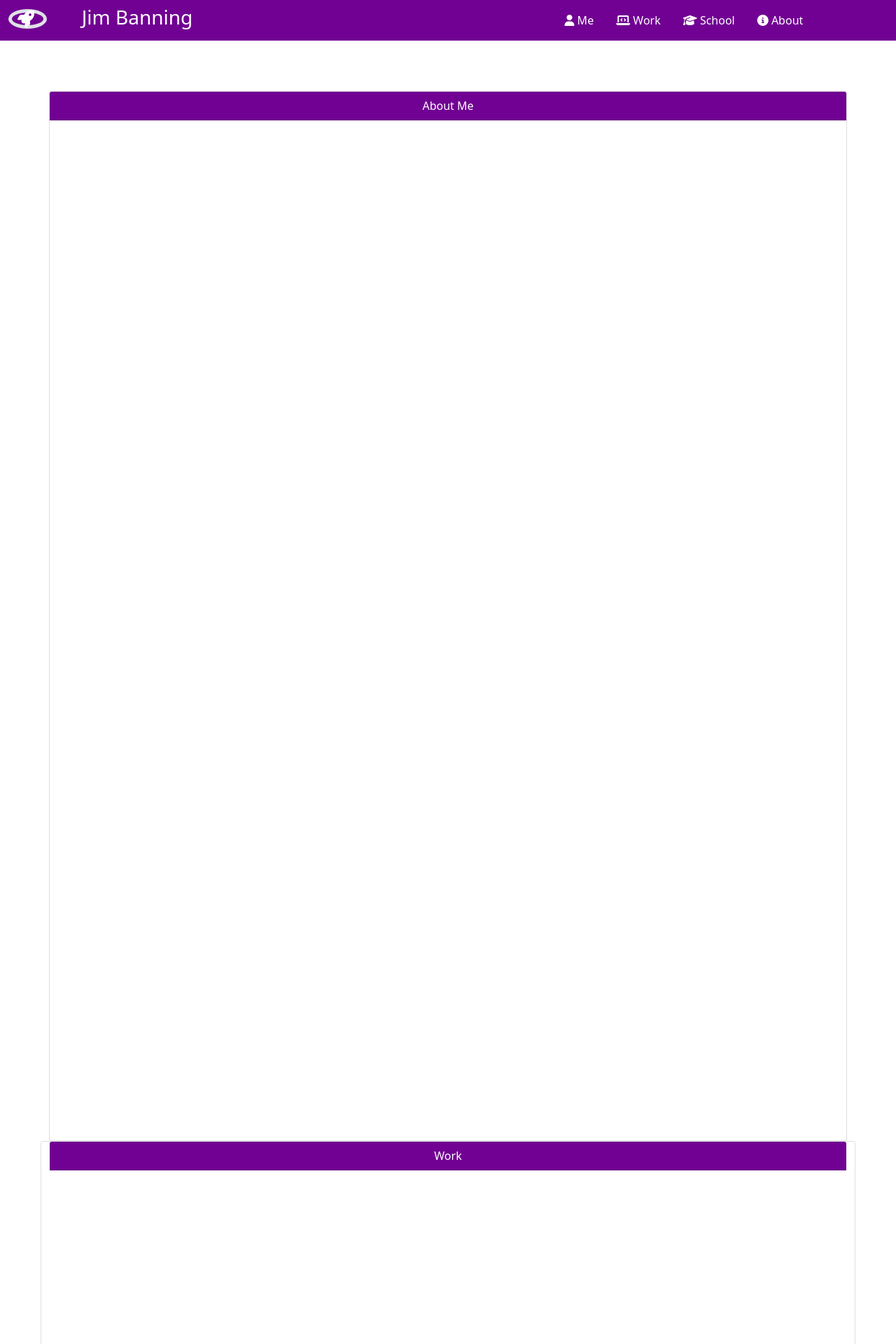
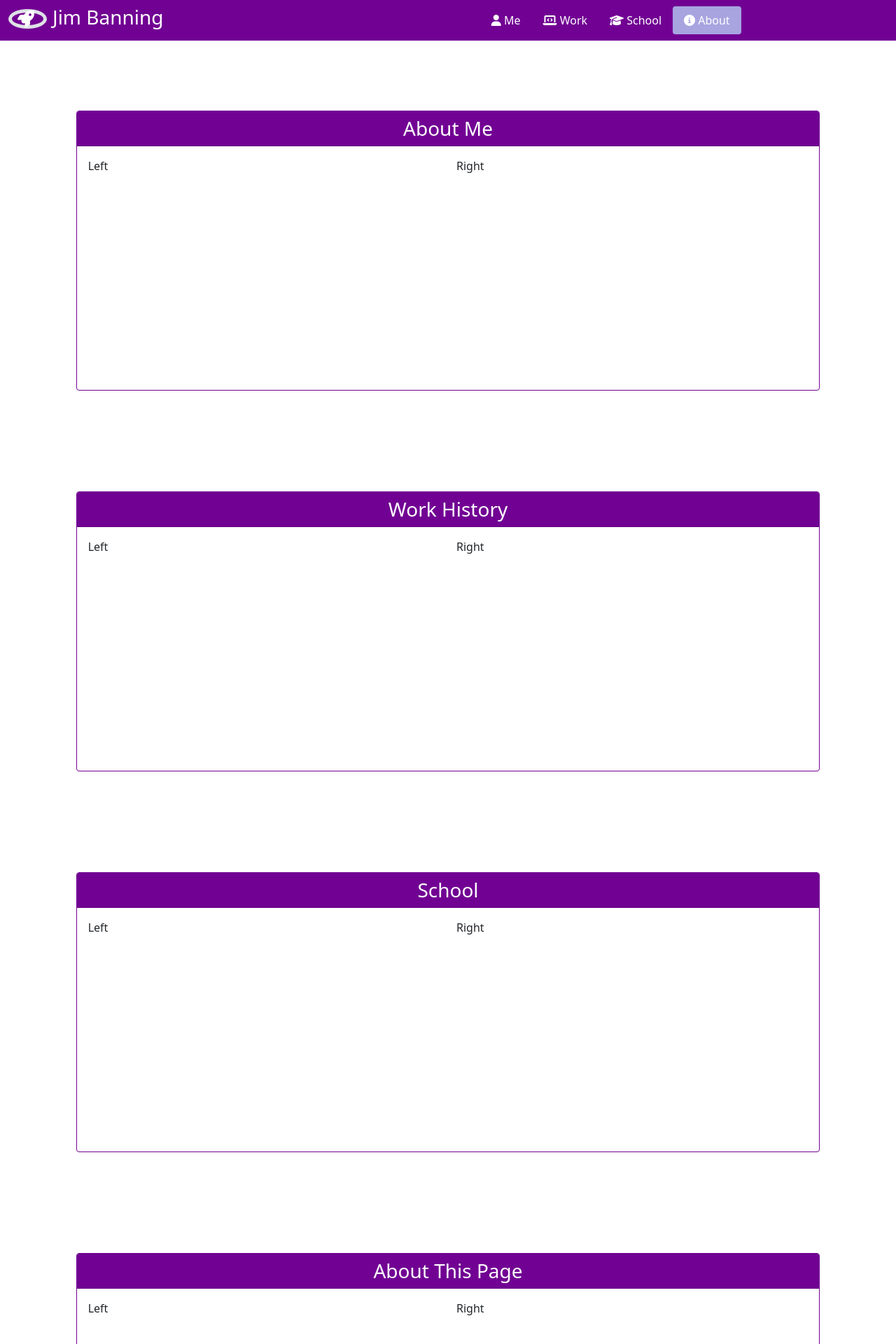
Before and after one commit to jbanning1981/PersonalPage, an Angular app in the folder personal-page/: page / in a window 1280 px wide. Shown: the top 1920 px of the page at 70% size. Built offline with nearby package versions, Linux system fonts and the light colour scheme.

Commit message:
Implementing scrollspy

```diff
--- a/personal-page/src/app/app.component.html
+++ b/personal-page/src/app/app.component.html
@@ -1,6 +1,6 @@
+
 
 <div>
-  <!-- Toolbar -->
-  <app-navbar></app-navbar>
-  <app-page-content></app-page-content>
+    <app-navbar></app-navbar>
+    <app-page-content></app-page-content>
 </div>
--- a/personal-page/src/app/navbar/navbar.component.html
+++ b/personal-page/src/app/navbar/navbar.component.html
@@ -1,17 +1,17 @@
 <nav id="navbar" class="navbar bg-violet mb-1 sticky-top">
   <div class="container-fluid d-flex flex-row justify-content-start">
     <div class="d-flex flex-row w-100">
-      <div class="d-flex col-1">
+      <div class="d-flex col-6 col-lg-4">
         <div class="navbar-brand ">
           <div class=" d-flex align-items-center">
             <i class="fa fa-rocket fa-xs text-white border border-5 rounded-circle p-2"></i>
           </div>
         </div>
+        <div class="d-flex px-2 justify-content-center">
+          <div class="d-flex text-white h3 align-self-center">Jim Banning</div>
+        </div>
+      </div>
 
-      </div>
-      <div class="d-flex col-4 align-items-center mr-1">
-        <div class="d-flex text-white h3 ">Jim Banning</div>
-      </div>
       <div class="d-flex col-lg-6 align-items-center justify-content-end">
         <div class="d-flex ml-1 ">
           <ul class="nav nav-pills text-white">
--- a/personal-page/src/app/page-content/page-content.component.html
+++ b/personal-page/src/app/page-content/page-content.component.html
@@ -1,28 +1,57 @@
-<div id="content" class="container align-items-stretch p-0 w-100 pt-4 mt-5">
-  <div class="row d-flex justify-content-center" tabindex="0">
-    <div class="">
-      <div id="me-section" class="card" style="height:1500px;">
-        <div class="card-header text-center bg-violet text-white">
+<div id="content" class="container-fluid align-items-stretch p-0 w-100">
+  <div class="row d-flex justify-content-center">
+    <!--   -->
+    <div id="me-section" class="py-5 col-xl-10">
+      <div class="card border-violet mt-5 ">
+        <div class="card-header text-center bg-violet text-white h3">
           About Me
+        </div>
+        <div class="card-body">
+          <div class="row">
+            <div class="col-6">Left</div>
+            <div class="col-6">Right</div>
+          </div>
         </div>
       </div>
     </div>
-
-    <div id="work-section" class="card" style="height:1500px;">
-      <div class="card-header text-center bg-violet text-white">
-        Work
-      </div>
-
-    </div>
-    <div id="school-section" class="card" style="height:1500px;">
-      <div class="card-header text-center bg-violet text-white">
-        School
+    <div id="work-section" class="py-5 col-xl-10">
+      <div class="card border-violet mt-5 ">
+        <div class="card-header text-center bg-violet text-white h3">
+          Work History
+        </div>
+        <div class="card-body">
+          <div class="row">
+            <div class="col-6">Left</div>
+            <div class="col-6">Right</div>
+          </div>
+        </div>
       </div>
     </div>
-    <div id="about-section" class="card" style="height:1500px;">
-      <div class="card-header text-center bg-violet text-white">
-        About This Page
+    <div id="school-section" class="py-5 col-xl-10">
+      <div class="card border-violet mt-5 ">
+        <div class="card-header text-center bg-violet text-white h3">
+          School
+        </div>
+        <div class="card-body">
+          <div class="row">
+            <div class="col-6">Left</div>
+            <div class="col-6">Right</div>
+          </div>
+        </div>
       </div>
     </div>
+    <div id="about-section" class="py-5 col-xl-10">
+      <div class="card border-violet mt-5 ">
+        <div class="card-header text-center bg-violet text-white h3">
+          About This Page
+        </div>
+        <div class="card-body">
+          <div class="row">
+            <div class="col-6">Left</div>
+            <div class="col-6">Right</div>
+          </div>
+        </div>
+      </div>
+    </div>
+    </div>
   </div>
-</div>
--- a/personal-page/src/index.html
+++ b/personal-page/src/index.html
@@ -1,4 +1,4 @@
-<!doctype html>
+<!DOCTYPE html>
 <html lang="en">
 <head>
   <meta charset="utf-8">
@@ -10,7 +10,7 @@
   <script src="https://cdn.jsdelivr.net/npm/bootstrap@5.1.3/dist/js/bootstrap.bundle.min.js" integrity="sha384-ka7Sk0Gln4gmtz2MlQnikT1wXgYsOg+OMhuP+IlRH9sENBO0LRn5q+8nbTov4+1p" crossorigin="anonymous"></script>
   <script src="https://kit.fontawesome.com/a4b754a79c.js" crossorigin="anonymous"></script>
 </head>
-<body data-bs-spy="scroll" data-bs-target="#navbar" data-bs-offset="00">
+<body data-bs-spy="scroll">
   <app-root></app-root>
 </body>
 </html>
--- a/personal-page/src/sass/styles.scss
+++ b/personal-page/src/sass/styles.scss
@@ -1,6 +1,14 @@
 @import 'variables';
 
-html, body {
+
+body::-webkit-scrollbar {
+  display: none;
+}
+
+/* Hide scrollbar for IE, Edge and Firefox */
+body {
+  -ms-overflow-style: none; /* IE and Edge */
+  scrollbar-width: none; /* Firefox */
 
 }
 
@@ -17,6 +25,10 @@ html, body {
 
 .bg-violet {
     background-color: $violet;
+}
+
+.border-violet {
+    border-color: $violet;
 }
 
 .bg-light-grey {
@@ -65,5 +77,9 @@ html, body {
 }
 
 #content {
-    flex-grow:1;
+  flex-grow: 1;
 }
+
+.card {
+    min-height:50vh;
+}
```
